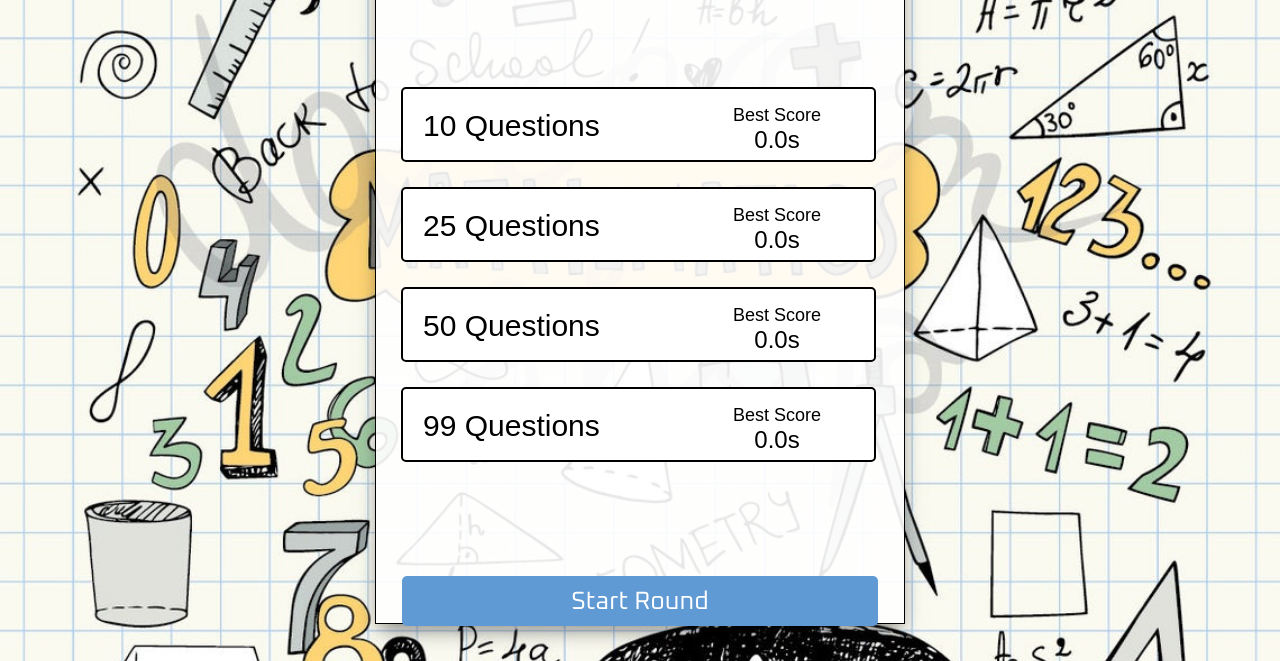
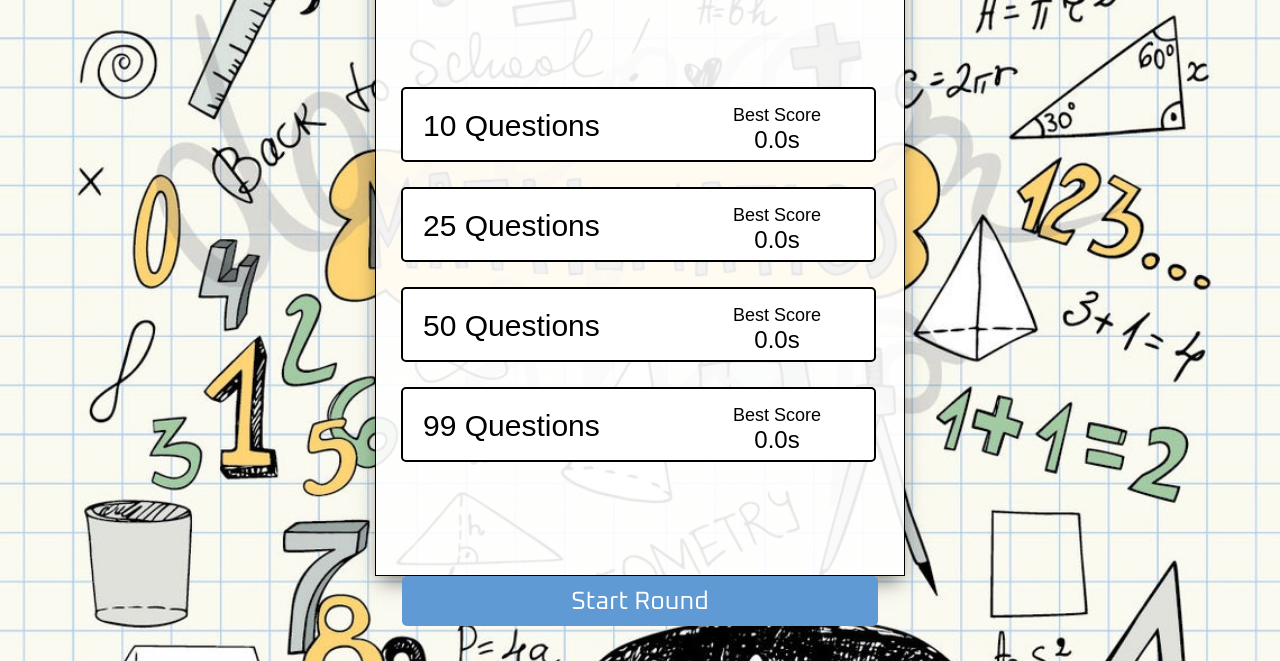
Before and after one commit to MarkKabatsii/math-quiz, a plain HTML site: page index.html in a window 1280 px wide. Shown: the part 139-800 px from the top of the page. Drawn offline with Linux system fonts and the light colour scheme; a web font is replaced by a local one.

Commit message:
Update style.css
change height for the game container

```diff
--- a/style/style.css
+++ b/style/style.css
@@ -28,7 +28,7 @@ body {
   box-shadow: 0 10px 20px -5px rgba(0, 0, 0, 0.5);
   width: 530px;
   /*height: 750px;*/
-  height: 91vh;
+  height: 85vh;
   position: relative;
   background: rgba(255, 255, 255, 0.9);
   user-select: none;
```
